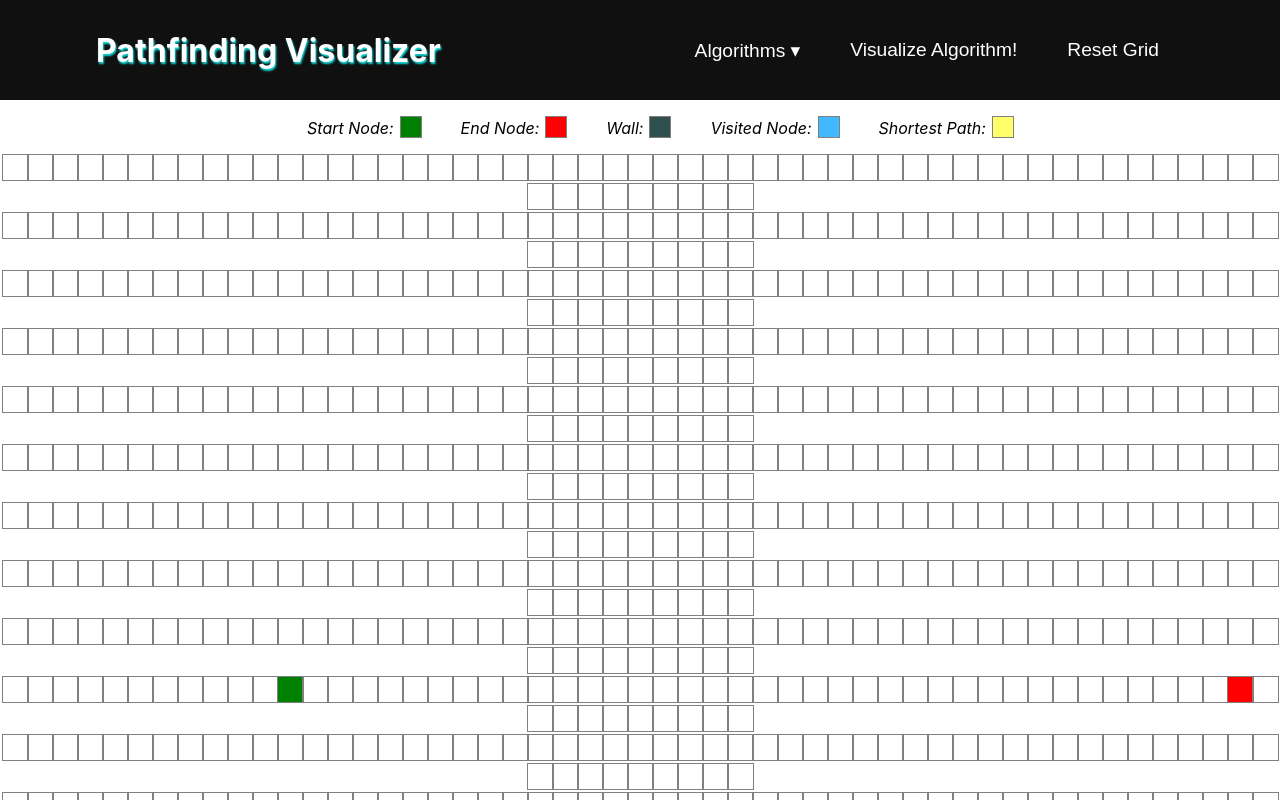
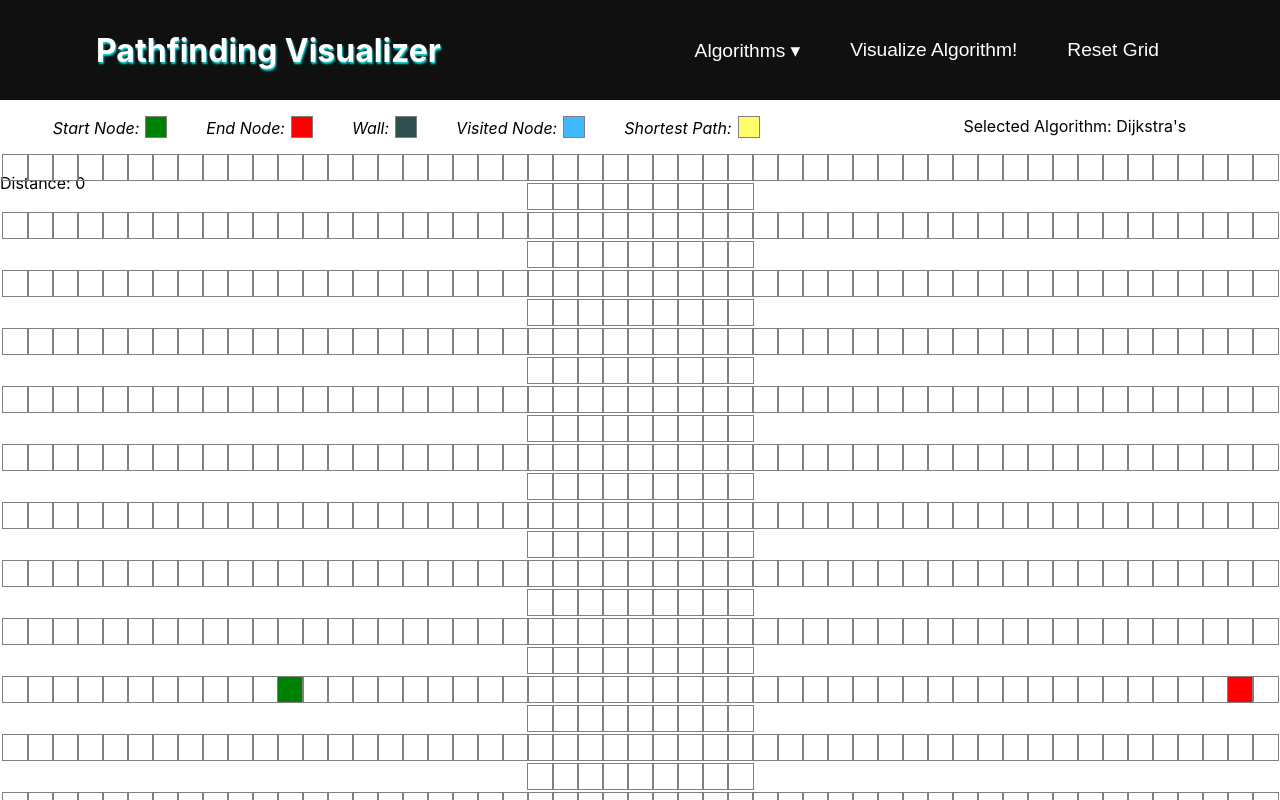
Before and after one commit to rhill17/pathfinding-visualizer, a React (Create React App) app: page / in a window 1280 px wide. Shown: the top 800 px of the page. Built offline with nearby package versions, Linux system fonts and the light colour scheme.

Commit message:
selected algorithm and shortest path distance, selected algorithm has small bug where change triggers on second click

```diff
--- a/src/PathfindingVisualizer/PathfindingVisualizer.css
+++ b/src/PathfindingVisualizer/PathfindingVisualizer.css
@@ -107,18 +107,19 @@ ul {
 
 
   .table_of_contents {
-    width: 60%;
+    width: 100%;
     height: 55px;
     margin: 0 auto;
     display: block;
+    float: left;
 }
 
 .key {
     display: table;
     height: 100%;
-    vertical-align: middle;
-    margin-left: auto;
-    margin-right: auto;
+    float: left;
+    padding-right: 16%;
+    padding-left: 1%;
 }
 
 .key em {
@@ -128,3 +129,32 @@ ul {
     display: table-cell;
     vertical-align: middle;
 }
+
+.selected_alg {
+    display: table;
+    height: 100%;
+    vertical-align: middle;
+    float: left;
+    min-width: 20%;
+}
+
+.selected_alg p {
+    display: table-cell;
+    height: 100%;
+    vertical-align: middle;
+    float: left;
+}
+
+.distance {
+    display: table;
+    height: 100%;
+    vertical-align: middle;
+    float: left;
+}
+
+.distance p {
+  display: table-cell;
+  height: 100%;
+  vertical-align: middle;
+  padding-right: 20px;
+}
--- a/src/PathfindingVisualizer/PathfindingVisualizer.jsx
+++ b/src/PathfindingVisualizer/PathfindingVisualizer.jsx
@@ -22,14 +22,23 @@ export default class PathfindingVisualizer extends Component {
             mouseIsPressed: false,
             holdingStart: false,
             holdingFinish: false,
+            currentAlgorithm: "Dijkstra's",
+            shortestPathDistance: 0,
+            finishNode: createNode(0,0),
         };
     }
 
     // first construct the grid and set it to the state
     componentDidMount() {
         const grid = constructGrid();
+        const startNode = grid[START_NODE_ROW][START_NODE_COLUMN];
+        const finishNode = grid[FINISH_NODE_ROW][FINISH_NODE_COLUMN];
         this.setState({grid});
+        document.querySelector('.alg').innerHTML = this.state.currentAlgorithm;
+        document.querySelector('.dist').innerHTML = this.state.shortestPathDistance;
     }
+
+
 
 
     // when mouse is pressed
@@ -88,6 +97,10 @@ export default class PathfindingVisualizer extends Component {
     resetGrid() {
         // TODO - currently can reset mid run and clears what was on screen then continues to finish
         const {grid} = this.state;
+        this.setState({shortestPathDistance: 0});
+
+        // SOMETHING WEIRD, HAPPENS ON SECOND CLICK NOT FIRST
+        document.querySelector('.dist').innerHTML = this.state.shortestPathDistance;
 
         // for each node in the grid
         for (const row of grid) {
@@ -165,7 +178,7 @@ export default class PathfindingVisualizer extends Component {
               const node = visitedNodes[i];
               document.getElementById(`node-${node.row}-${node.column}`).className='node node_visited';
             }, 10 * i);
-          }
+        }
     }
 
     // method to visualize the shortest path of the algorithm
@@ -177,7 +190,10 @@ export default class PathfindingVisualizer extends Component {
               const node = shortestPath[i];
               document.getElementById(`node-${node.row}-${node.column}`).className ='node node_shortest_path';
             }, 50 * i);
-          }
+        }
+
+        this.setState({shortestPathDistance: this.state.finishNode.distance});
+        document.querySelector('.dist').innerHTML = this.state.shortestPathDistance;
     }
 
 
@@ -190,7 +206,16 @@ export default class PathfindingVisualizer extends Component {
         const finishNode = getFinishNode(grid);
         const visitedNodes = dijkstras(grid, startNode, finishNode);
         const shortestPath = getShortestPath(finishNode);
+        this.setState({finishNode});
         this.visualizeDijkstras(visitedNodes, shortestPath);
+    }
+
+
+    changeAlgorithm(selectedAlgorithm) {
+        this.setState({currentAlgorithm: selectedAlgorithm});
+
+        // SOMETHING WEIRD HAPPENING WITH THESE, HAPPENS ON THE SECOND CLICK NOT THE FIRST
+        document.querySelector('.alg').innerHTML = this.state.currentAlgorithm;
     }
 
 
@@ -208,8 +233,9 @@ export default class PathfindingVisualizer extends Component {
                             <li className='dropdown'>
                                 <button className='dropbtn'> Algorithms &#9662; </button>
                                 <div className='dropdown-content'>
-                                    <button> Dijkstra's </button>
-                                    <button> DFS </button>
+                                    <button onClick={() => this.changeAlgorithm("Dijkstra's")}> Dijkstra's </button>
+                                    <button onClick={() => this.changeAlgorithm("DFS")}> DFS </button>
+                                    <button onClick={() => this.changeAlgorithm("BFS")}> BFS </button>
                                 </div>
                             </li>
                             <li><button onClick={() => this.runDijkstras()}> Visualize Algorithm! </button></li>
@@ -229,6 +255,12 @@ export default class PathfindingVisualizer extends Component {
                         <ExampleNode isExampleVisited={true}></ExampleNode>
                         <em> Shortest Path: </em>
                         <ExampleNode isExamplePath={true}></ExampleNode>
+                    </div>
+                    <div className='selected_alg'>
+                        <p> Selected Algorithm: <span className='alg'></span></p>
+                    </div>
+                    <div className='distance'>
+                        <p> Distance: <span className='dist'></span></p>
                     </div>
                 </div>
                 <div className="grid">
```
